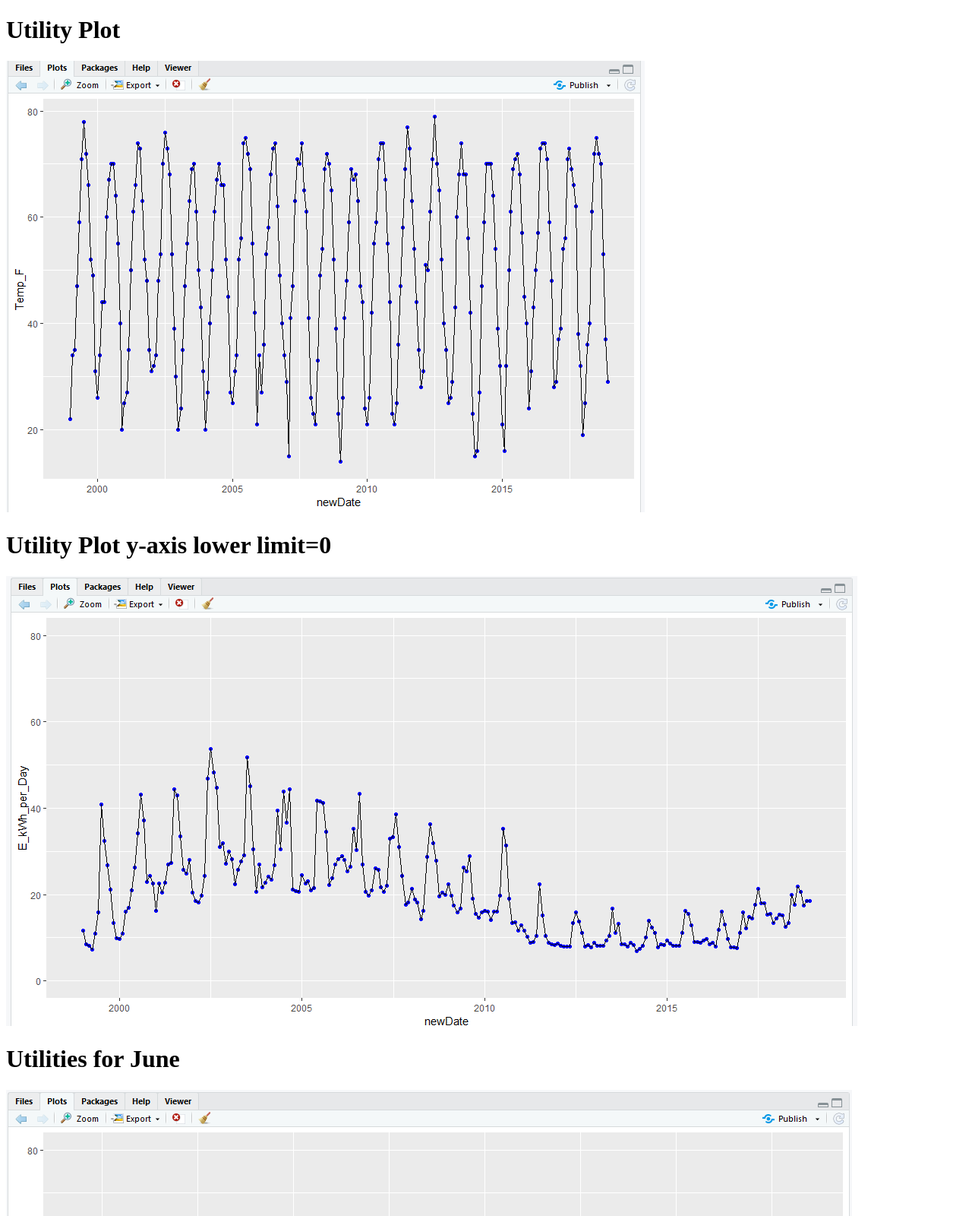
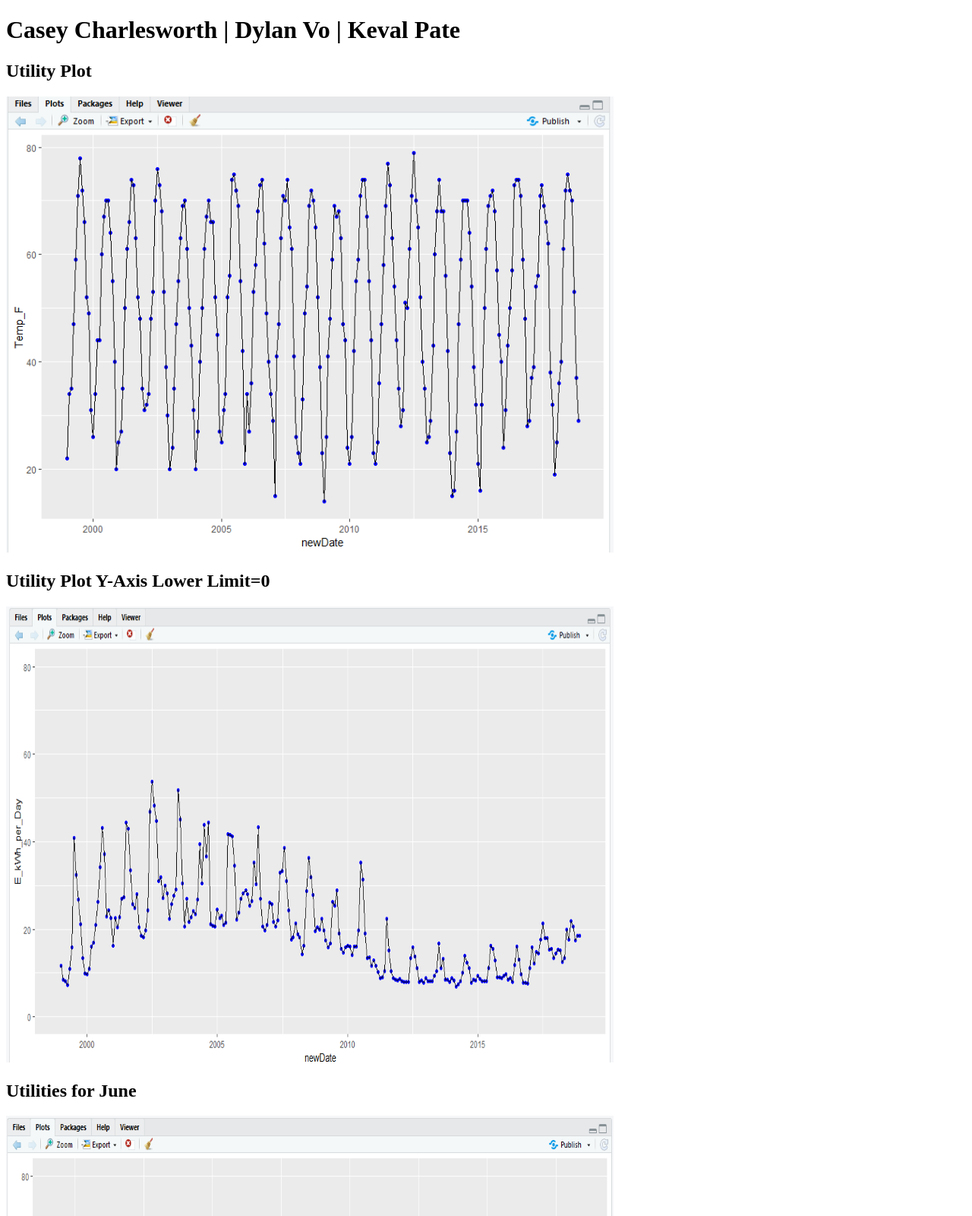
Before and after one commit to dylanvo21/CS424, a plain HTML site: page classWork.html in a window 1280 px wide. Shown: the top 1600 px of the page at 76% size. Drawn offline with Linux system fonts and the light colour scheme.

Commit message:
Slightly Edits

```diff
--- a/classWork.html
+++ b/classWork.html
@@ -4,14 +4,15 @@
         <title>In Class - Casey Charlesworth | Dylan Vo | Keval Patel</title>
     </head>
     <body>
-        <h1>Utility Plot</h1>
-        <img src = "Temp_F.PNG">
-        <h1>Utility Plot y-axis lower limit=0</h1>
-        <img src = "E_Kwh.PNG">
-        <h1>Utilities for June</h1>
-        <img src = "june.PNG">
-        <h1> June Electricty Usage to Temperature Correlation</h1>
-        <img src = "finalData.PNG">
+        <h1>Casey Charlesworth | Dylan Vo | Keval Pate</h1>
+        <h2>Utility Plot</h2>
+        <img src = "Temp_F.PNG" alt="Initial" width="800" height="600">
+        <h2>Utility Plot Y-Axis Lower Limit=0</h2>
+        <img src = "E_Kwh.PNG" alt="Lower" width="800" height="600">
+        <h2>Utilities for June</h2>
+        <img src = "june.PNG" alt="June" width="800" height="600">
+        <h2> June Electricty Usage to Temperature Correlation</h2>
+        <img src = "finalData.PNG" alt="Final" width="800" height="600">
         <p>There's a lower usage in electricty that doesn't correlate to the temperature starting around 2007-2008. Based on the current knowledge that we have and the data trend it's safe to assume that weather had lilttle influence over this. Especially, since the weather around this time is consistent with prior temperatures. This could mean that there were outstanding factors that led to a lower usage of power. One that could have potentially impacted this is the 2008 Housing Market Crash. This crash led to a down turn in the economy, thus people had more financial instability. So, people could have cut back on electricity to save money.</p>
 
 
```
